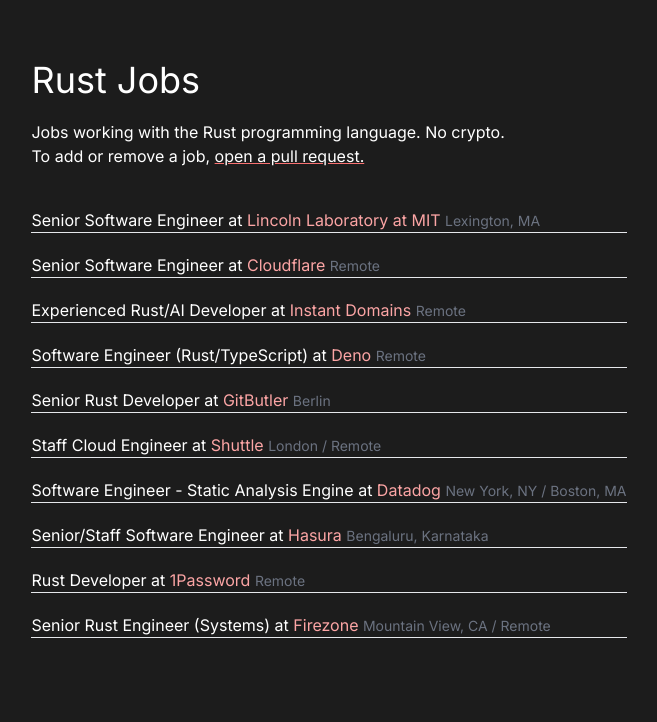
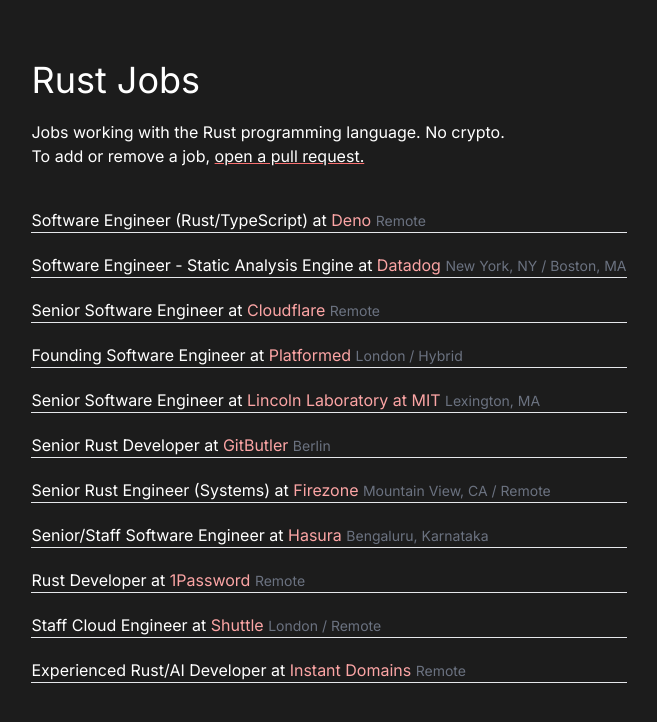
Before and after one commit to NicholasLYang/rustjobs.fyi, a Next.js app: page / in a window 1280 px wide. Shown: the top 722 px of the page, without its empty margins (311-968 px from the left). Built offline with nearby package versions, Linux system fonts and the light colour scheme.

Commit message:
Add Platformed role

```diff
--- a/app/page.tsx
+++ b/app/page.tsx
@@ -61,6 +61,12 @@
     location: "London / Remote",
     url: "https://www.ycombinator.com/companies/shuttle/jobs/LpJTT9u-staff-cloud-engineer",
   },
+  {
+    title: "Founding Software Engineer",
+    company: "Platformed",
+    location: "London / Hybrid",
+    url: "https://platformed.notion.site/Founding-Software-Engineer-56131f713309412b93109d0b27299c7f",
+  },
 ];
 
 function shuffle<T>(array: T[]) {
```
